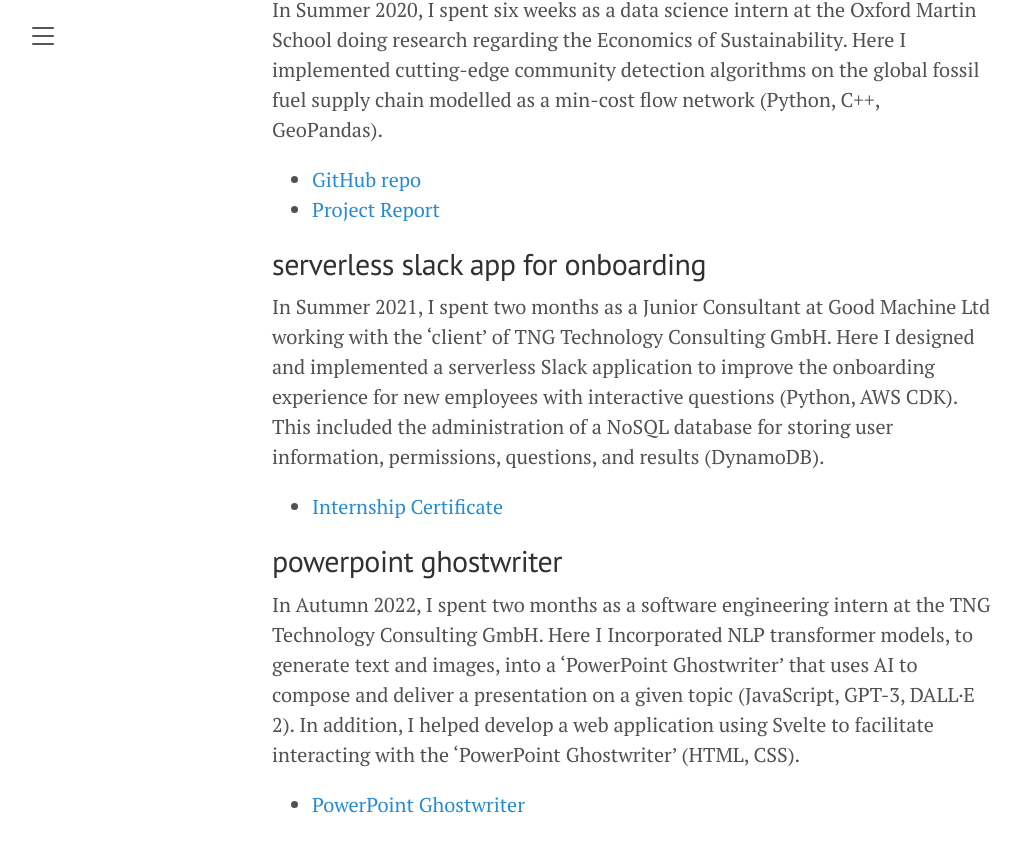
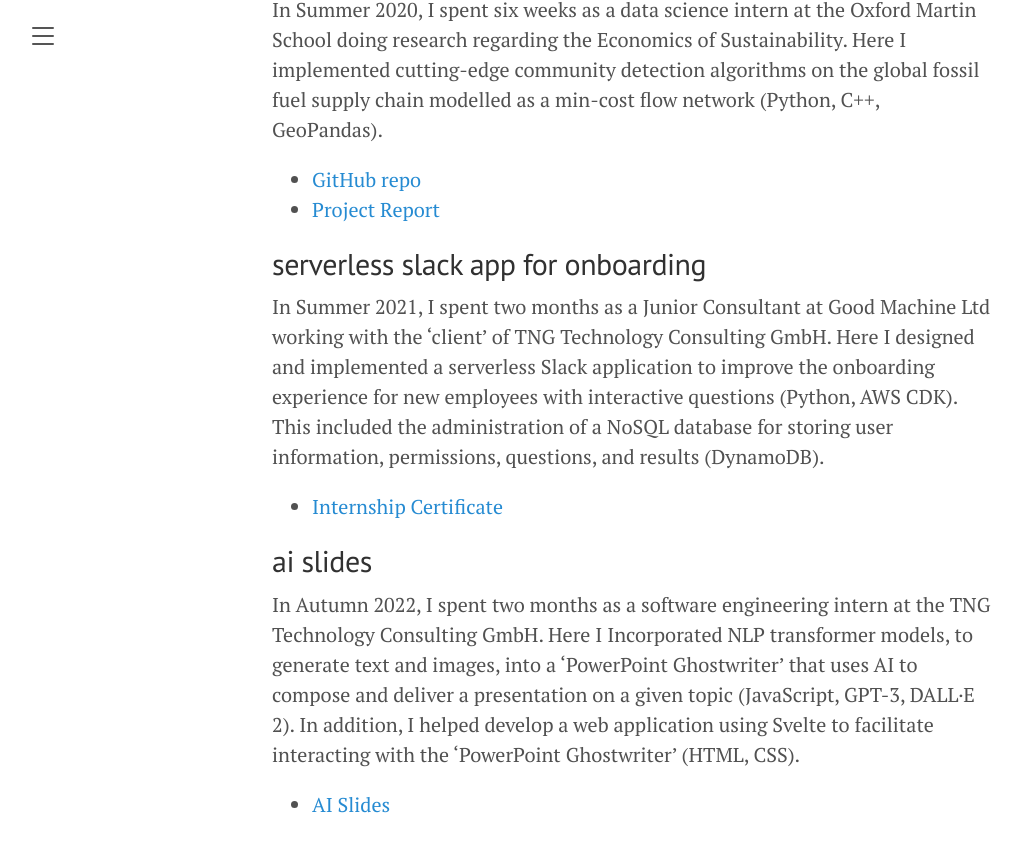
Before and after one commit to a5v/personal-website, a Jekyll site: the page built from projects.markdown, in a window 1280 px wide and 900 px high, scrolled down 3044 px. Shown: the top 852 px of the window, without its empty margins (8-1029 px from the left). Built offline with Jekyll 4.4.1, drawn with Linux system fonts in a browser that asks for light colours.

Commit message:
change name of powerpoint ghostwriter to ai slides

```diff
--- a/projects.markdown
+++ b/projects.markdown
@@ -91,8 +91,8 @@ In Summer 2021, I spent two months as a Junior Consultant at Good Machine Ltd wo
 
 - [Internship Certificate](https://a5v.github.io/personal-website/assets/files/good_machine_internship_certificate.pdf)
 
-## powerpoint ghostwriter
+## ai slides
 
 In Autumn 2022, I spent two months as a software engineering intern at the TNG Technology Consulting GmbH. Here I Incorporated NLP transformer models, to generate text and images, into a 'PowerPoint Ghostwriter' that uses AI to compose and deliver a presentation on a given topic (JavaScript, GPT-3, DALL·E 2). In addition, I helped develop a web application using Svelte to facilitate interacting with the 'PowerPoint Ghostwriter' (HTML, CSS).
 
-- [PowerPoint Ghostwriter](https://ai-slides.com/)
+- [AI Slides](https://ai-slides.com/)
```
